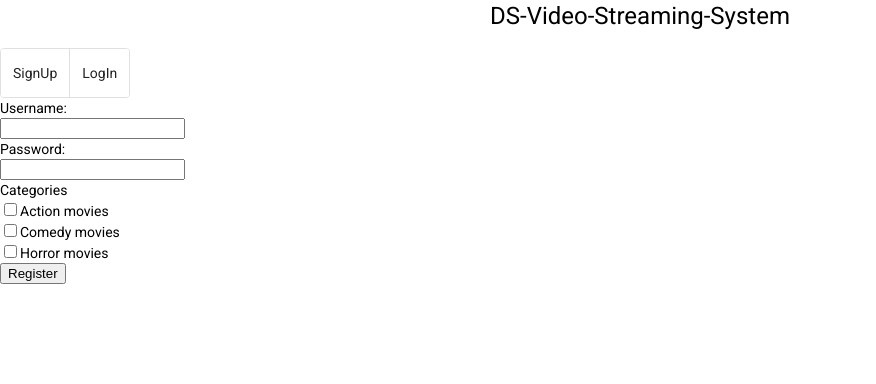
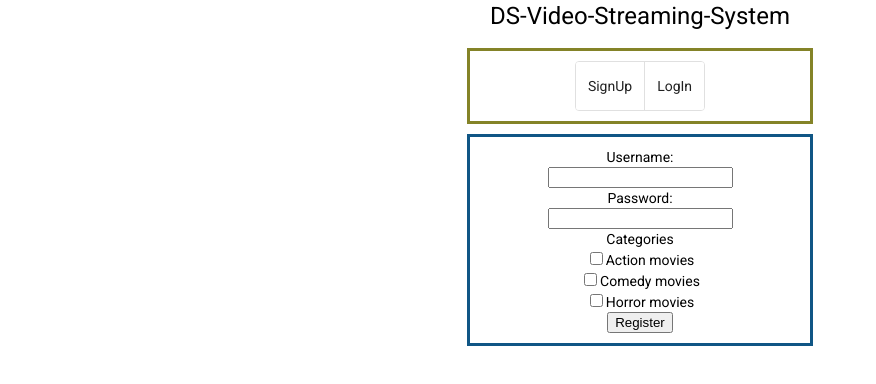
Before and after one commit to AnjanaIshara/DS-Video-Streaming-System, an Angular app in the folder DS-Video-Streaming-System/: page / in a window 1280 px wide. Both pictures are taken after a click on the button "SignUp". Shown: the top 384 px of the page, without its empty margins (0-876 px from the left). Built offline with nearby package versions, Linux system fonts and the light colour scheme.

Commit message:
added parameter routing

```diff
--- a/DS-Video-Streaming-System/src/app/app.module.ts
+++ b/DS-Video-Streaming-System/src/app/app.module.ts
@@ -13,12 +13,14 @@ import { RouterModule, Routes } from '@angular/router';
 import { HomepageComponent } from './homepage/homepage.component';
 import { UserComponent } from './user/user.component';
 import {MatCardModule} from '@angular/material/card';
+import { MovieDetailsComponent } from './movie-details/movie-details.component';
 
 const routes: Routes = [
   {path: '', component: HomepageComponent},
   { path: 'login', component: LoginComponent },
   { path: 'signup', component: SignupComponent },
   { path: 'user', component: UserComponent },
+  {path: 'movie-details/:movie_name',component:MovieDetailsComponent },
 
 ];
 @NgModule({
@@ -27,7 +29,8 @@ const routes: Routes = [
     SignupComponent,
     LoginComponent,
     HomepageComponent,
-    UserComponent
+    UserComponent,
+    MovieDetailsComponent
   ],
   imports: [
     BrowserModule,
--- a/DS-Video-Streaming-System/src/app/homepage/homepage.component.css
+++ b/DS-Video-Streaming-System/src/app/homepage/homepage.component.css
@@ -0,0 +1,7 @@
+.center {
+    margin: auto;
+    width: 25%;
+    border: 3px solid #848328;
+    padding: 10px;
+    text-align: center;
+  }
--- a/DS-Video-Streaming-System/src/app/homepage/homepage.component.html
+++ b/DS-Video-Streaming-System/src/app/homepage/homepage.component.html
@@ -1,5 +1,7 @@
+<div class="center">
+  <mat-button-toggle-group name="Options" aria-label="Font Style">
+      <mat-button-toggle value="signup" routerLink='/signup'>SignUp</mat-button-toggle>
+      <mat-button-toggle value="login" routerLink='/login'>LogIn</mat-button-toggle>
+    </mat-button-toggle-group>
 
-<mat-button-toggle-group name="Options" aria-label="Font Style">
-    <mat-button-toggle value="signup" routerLink='/signup'>SignUp</mat-button-toggle>
-    <mat-button-toggle value="login" routerLink='/login'>LogIn</mat-button-toggle>
-  </mat-button-toggle-group>
+</div>
--- a/DS-Video-Streaming-System/src/app/login/login.component.css
+++ b/DS-Video-Streaming-System/src/app/login/login.component.css
@@ -0,0 +1,8 @@
+.login-form{
+    margin: 10px auto;
+    width: 25%;
+    border: 3px solid #108545;
+    padding: 10px;
+    text-align: center;
+
+}
--- a/DS-Video-Streaming-System/src/app/login/login.component.html
+++ b/DS-Video-Streaming-System/src/app/login/login.component.html
@@ -1,8 +1,5 @@
-
-<mat-button-toggle-group name="Options" aria-label="Font Style">
-  <mat-button-toggle value="signup" routerLink='/signup'>SignUp</mat-button-toggle>
-  <mat-button-toggle value="login" routerLink='/login'>LogIn</mat-button-toggle>
-</mat-button-toggle-group>
+<app-homepage></app-homepage>
+<div class="login-form">
   <form [formGroup]="profileForm" (ngSubmit)="onLogin()">
 
     <label for="for-username">Username: </label><br>
@@ -13,3 +10,5 @@
 
     <button class="button" type="submit">Log In</button>
   </form>
+
+</div>
--- /dev/null
+++ b/DS-Video-Streaming-System/src/app/movie-details/movie-details.component.html
@@ -0,0 +1 @@
+<p>movie-details works!</p>
--- /dev/null
+++ b/DS-Video-Streaming-System/src/app/movie-details/movie-details.component.ts
@@ -0,0 +1,18 @@
+import { Component, OnInit } from '@angular/core';
+import { ActivatedRoute } from '@angular/router';
+@Component({
+  selector: 'app-movie-details',
+  templateUrl: './movie-details.component.html',
+  styleUrls: ['./movie-details.component.css']
+})
+export class MovieDetailsComponent implements OnInit {
+
+  constructor(private route: ActivatedRoute) { }
+
+  ngOnInit(): void {
+    let moviename=this.route.snapshot.paramMap.get('movie_name');
+    console.log(moviename);
+  }
+
+
+}
--- a/DS-Video-Streaming-System/src/app/signup/signup.component.css
+++ b/DS-Video-Streaming-System/src/app/signup/signup.component.css
@@ -0,0 +1,8 @@
+.signup-form{
+    margin: 10px auto;
+    width: 25%;
+    border: 3px solid #105685;
+    padding: 10px;
+    text-align: center;
+
+}
--- a/DS-Video-Streaming-System/src/app/signup/signup.component.html
+++ b/DS-Video-Streaming-System/src/app/signup/signup.component.html
@@ -1,8 +1,7 @@
 
-<mat-button-toggle-group name="Options" aria-label="Font Style">
-  <mat-button-toggle value="signup" routerLink='/signup'>SignUp</mat-button-toggle>
-  <mat-button-toggle value="login" routerLink='/login'>LogIn</mat-button-toggle>
-</mat-button-toggle-group>
+<app-homepage></app-homepage>
+<div class="signup-form">
+
   <form [formGroup]="profileForm" (ngSubmit)="onRegister()">
 
     <label for="for-username">Username: </label><br>
@@ -19,3 +18,4 @@
     movies </label><br>
     <button class="button" type="submit">Register</button>
   </form>
+</div>
--- a/DS-Video-Streaming-System/src/app/user/user.component.css
+++ b/DS-Video-Streaming-System/src/app/user/user.component.css
@@ -0,0 +1,7 @@
+.grid-container {
+    display: flex;
+  }
+.example-card {
+
+    max-width: 500px;
+  }
--- a/DS-Video-Streaming-System/src/app/user/user.component.html
+++ b/DS-Video-Streaming-System/src/app/user/user.component.html
@@ -1,8 +1,15 @@
+<div class="grid-container">
 
-      <mat-card  *ngFor="let card of cards">
+  <mat-card class="example-card" *ngFor="let card of cards">
+    <mat-card-header>
+      <mat-card-title>{{card["moviename"]}}</mat-card-title>
+      <mat-card-subtitle>{{card["category"]}}</mat-card-subtitle>
+    </mat-card-header>
+    <img mat-card-image  [src]="card['url']" alt="poster">
+    <mat-card-actions>
+      <button mat-button routerLink='/movie-details/{{card["moviename"]}}'>View Info</button>
 
-        <mat-card-title>{{card["moviename"]}}</mat-card-title>
-        <h4>{{card["category"]}}</h4>
-      <img  [src]="card['url']" alt="poster">
+    </mat-card-actions>
+  </mat-card>
 
-      </mat-card>
+</div>
```
Also changed, not shown: DS-Video-Streaming-System/src/app/movie-details/movie-details.component.css (added), 1 other file (tests, documents, lock files or other folders). Lines whose indentation alone changed are shown as unchanged.
